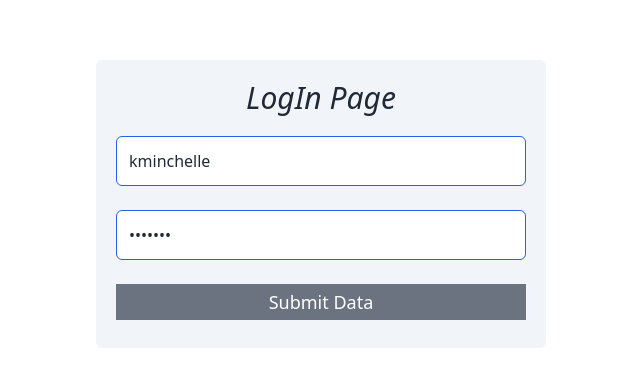
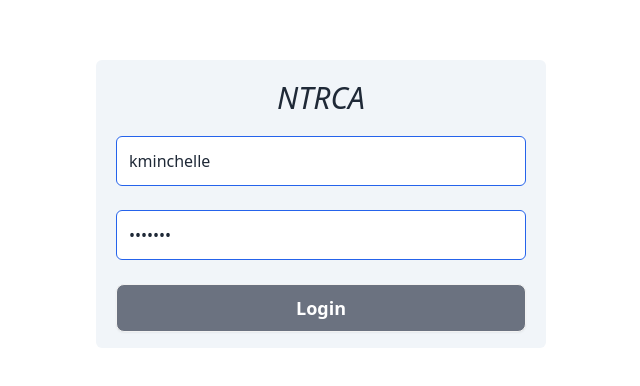
Before and after one commit to MehadiHasan-web/retailer-pos, a React (Vite) app: page /login in a window 1280 px wide. Shown: the part 196-582 px from the top of the page, without its empty margins (319-959 px from the left). Built offline with nearby package versions, Linux system fonts and the light colour scheme.

Commit message:
title name change

```diff
--- a/src/Page/LogIn/LogIn.jsx
+++ b/src/Page/LogIn/LogIn.jsx
@@ -49,11 +49,11 @@ const LogIn = () => {
       <div className='container mx-auto w-full h-screen'>
         <div className='flex justify-center items-center w-full h-full'>
           <div className='bg-slate-100 rounded-md p-5 lg:w-[450px] lg:h-72'>
-            <h1 className='text-center lg:text-3xl mb-5 italic'>LogIn Page</h1>
+            <h1 className='text-center lg:text-3xl mb-5 italic'>NTRCA</h1>
             <form onSubmit={submitData} className=' space-y-6'>
               <input type='text' className='w-full border-[1px] border-blue-600 p-3 rounded-md' placeholder='please enter your email' name="email" defaultValue={"kminchelle"}></input>
               <input type='password' className='w-full border-[1px] border-blue-600 p-3 rounded-md' placeholder='please enter your password' name="password" defaultValue={"0lelplR"}></input>
-              <input type='submit' value="Submit Data" className='w-full bg-gray-500 p-1 text-white text-lg'></input>
+              <input type='submit' value="Login" className='btn w-full bg-gray-500 p-1 text-white text-lg'></input>
             </form>
           </div>
         </div>
--- a/src/Page/Navbar/Navbar.jsx
+++ b/src/Page/Navbar/Navbar.jsx
@@ -19,7 +19,7 @@ function Navbar() {
         <Sidebar></Sidebar>
     </div>
     <div className="navbar-center" >
-        <Link to="/" className="btn btn-ghost text-xl">Holos-techies</Link>
+        <Link to="/" className="btn btn-ghost text-xl ">NTRCA Store Inventory Management Software</Link>
     </div>
     <div className="navbar-end" >
         <button className="btn btn-ghost btn-circle">
--- a/src/Page/PurchaseManagement/PurchaseRequestHistory.jsx
+++ b/src/Page/PurchaseManagement/PurchaseRequestHistory.jsx
@@ -104,7 +104,7 @@ useEffect(() => {
                             </div>
                         </td>
                         <td>
-                            <p>20 january </p>
+                            <p>{data.quantity} </p>
                         </td>
                         <td>
                             {/* {
@@ -125,15 +125,19 @@ useEffect(() => {
                                 data.approve_status === 4 ? 'Reject' :
                                 'Unknown'
                             } */}
-                            <p>{data.approve_status}</p>
+                            <p>dsd {data.approve_status}</p>
                         </td>
 
                         <td>
-                        <select className="select select-sm select-bordered w-full xl:w-36 rounded-full mx-1 mb-1 "  name="status"  >
-                            <option  selected>Take Action</option>
-                            <option  value={'pending'}>Pending</option>
-                            <option  value={'purchased'}>Purchased</option>
-                        </select>
+                            <form action="" className="flex">
+                            <select className="select select-sm select-bordered  xl:w-24 rounded-full mx-1 mb-1 "  name="status"  >
+                                <option  selected>Take Action</option>
+                                <option  value={'pending'}>Pending</option>
+                                <option  value={'purchased'}>Purchased</option>
+                            </select>
+                            <button className="btn btn-neutral btn-sm ms-2">Save</button>
+                            </form>
+
                         </td>
                     </tr>)
                     }
```
